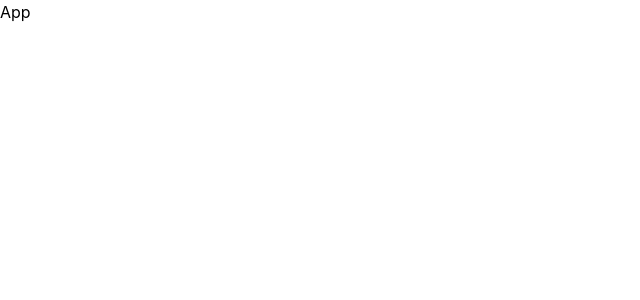
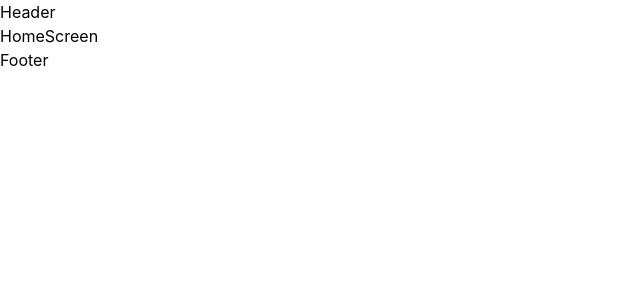
Before and after one commit to partyVic/3hrc, a React (Create React App) app in the folder client/: page / in a window 1280 px wide. Shown: the top 300 px of the page, without its empty margins (0-640 px from the left). Built offline with nearby package versions, Linux system fonts and the light colour scheme.

Commit message:
Initial setup for react router dom, redux

```diff
--- a/client/src/App.js
+++ b/client/src/App.js
@@ -1,11 +1,21 @@
 import React from 'react'
-import { useSelector } from 'react-redux'
+import { BrowserRouter as Router, Route, Routes } from "react-router-dom"
+import Header from './components/Header'
+import Footer from './components/Footer'
+import HomeScreen from './screens/HomeScreen'
+
 
 const App = () => {
-  const state = useSelector(state => state)
-  console.log(state)
   return (
-    <div>App</div>
+    <Router>
+      <Header />
+      <div>
+        <Routes>
+          <Route path="/" element={<HomeScreen />} />
+        </Routes>
+      </div>
+      <Footer />
+    </Router>
   )
 }
 
--- /dev/null
+++ b/client/src/components/Footer.js
@@ -0,0 +1,9 @@
+import React from 'react'
+
+const Footer = () => {
+  return (
+    <div>Footer</div>
+  )
+}
+
+export default Footer
--- /dev/null
+++ b/client/src/components/Header.js
@@ -0,0 +1,9 @@
+import React from 'react'
+
+const Header = () => {
+  return (
+    <div>Header</div>
+  )
+}
+
+export default Header
--- /dev/null
+++ b/client/src/reducers/newsReducers.js
@@ -0,0 +1,8 @@
+const newsReducers = (state = [], action) => {
+    switch (action.type) {
+        default:
+            return state
+    }
+}
+
+export { newsReducers }
--- /dev/null
+++ b/client/src/screens/HomeScreen.js
@@ -0,0 +1,9 @@
+import React from 'react'
+
+const HomeScreen = () => {
+  return (
+    <div>HomeScreen</div>
+  )
+}
+
+export default HomeScreen
--- a/client/src/store.js
+++ b/client/src/store.js
@@ -1,18 +1,14 @@
 import { configureStore } from '@reduxjs/toolkit'
+import { newsReducers } from './reducers/newsReducers'
 
 
 const reducer = {
-
+    newsList: newsReducers
 }
 
-const preloadedState = {
-    user: {
-        name: 'partyVic'
-    }
-}
+const store = configureStore({
+    reducer,
+    devTools: process.env.NODE_ENV !== 'production', //only show devTools when in production
+})
 
-
-export default configureStore({
-    reducer,
-    preloadedState,
-})
+export default store
```
